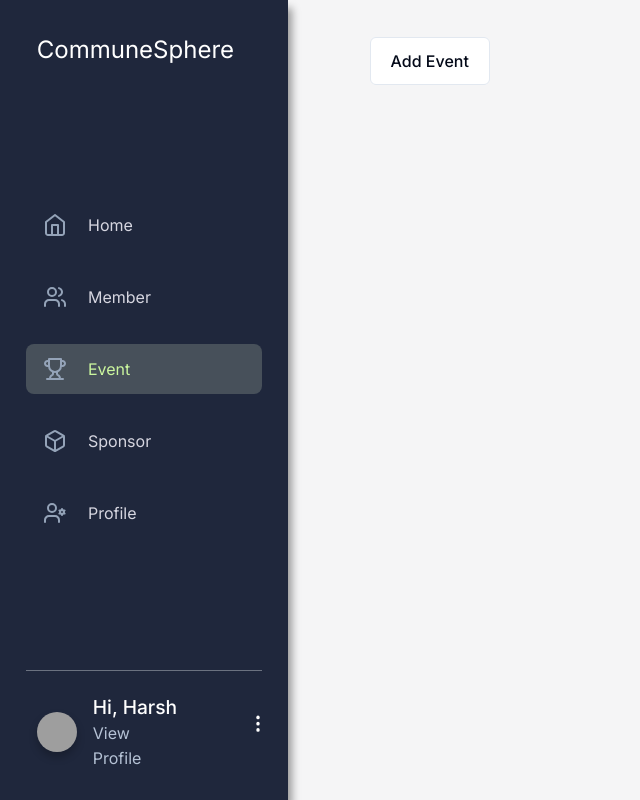
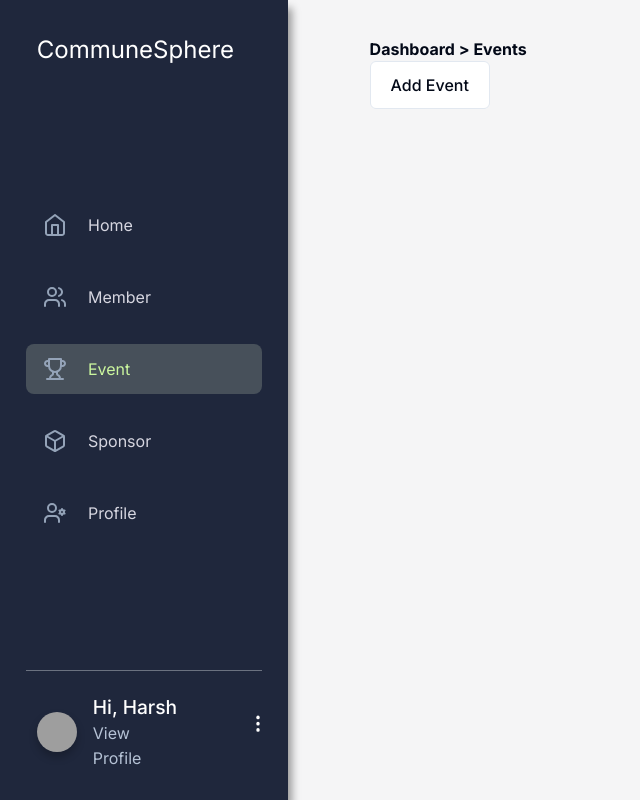
Before and after one commit to CodeMaster17/CommuneSphere, a Next.js app: page /dashboard/events in a window 1280 px wide. Shown: the whole page, without its empty margins (0-640 px from the left). Built offline with nearby package versions, Linux system fonts and the light colour scheme; no server answers; the database is empty; grey boxes are pictures that could not be loaded.

Commit message:
feat: breadcrumb added

```diff
--- a/app/dashboard/events/page.tsx
+++ b/app/dashboard/events/page.tsx
@@ -1,10 +1,12 @@
 import { Button } from '@/components/ui/button'
 import Link from 'next/link'
 import EventListSection from './../../../components/event/EventListSection';
+import Breadcrumb from '@/components/shared/Breadcrumb';
 
 const Events = () => {
     return (
         <div className='w-full'>
+            <Breadcrumb />
             <div>
                 <Button asChild variant="outline">
                     <Link href="/dashboard/events/add-event">Add Event</Link>
--- a/app/dashboard/members/page.tsx
+++ b/app/dashboard/members/page.tsx
@@ -7,6 +7,7 @@ import { getAllUsers } from '@/actions/user.action'
 import Leads from '@/components/member/LeadsSection'
 import { Heading } from '@/components/shared/Heading'
 import { useDisplayYear } from '@/hooks/use-display-data'
+import Breadcrumb from '@/components/shared/Breadcrumb'
 
 
 async function getData(): Promise<UserType[]> {
@@ -35,7 +36,7 @@ const Members = async () => {
         <section className='w-full'>
             <div className='flex w-full justify-between'>
                 {/* // TODO: Breadcrumb  */}
-                BreadCrumb
+                <Breadcrumb />
                 <Button asChild variant="outline">
                     <Link href="/dashboard/members/add-member">Add Member +</Link>
                 </Button>
--- /dev/null
+++ b/components/shared/Breadcrumb.tsx
@@ -0,0 +1,25 @@
+'use client'
+
+
+import Link from 'next/link'
+import { usePathname } from 'next/navigation'
+
+const Breadcrumb = () => {
+    const pathname = usePathname()
+    const splitURL: string[] = pathname.split('/')
+    console.log(splitURL)
+    return (
+        <div className=''>
+            {splitURL.map((url: string, index: number) => (
+                <span key={index} className='font-bold'>
+                    <Link href="#">
+                        {url.length > 0 ? url[0].toUpperCase() + url.slice(1) : ""} {(index === 0 || index === splitURL.length - 1) ? '' : ' > '}
+                    </Link>
+
+                </span>
+            ))}
+        </div>
+    )
+}
+
+export default Breadcrumb
```
